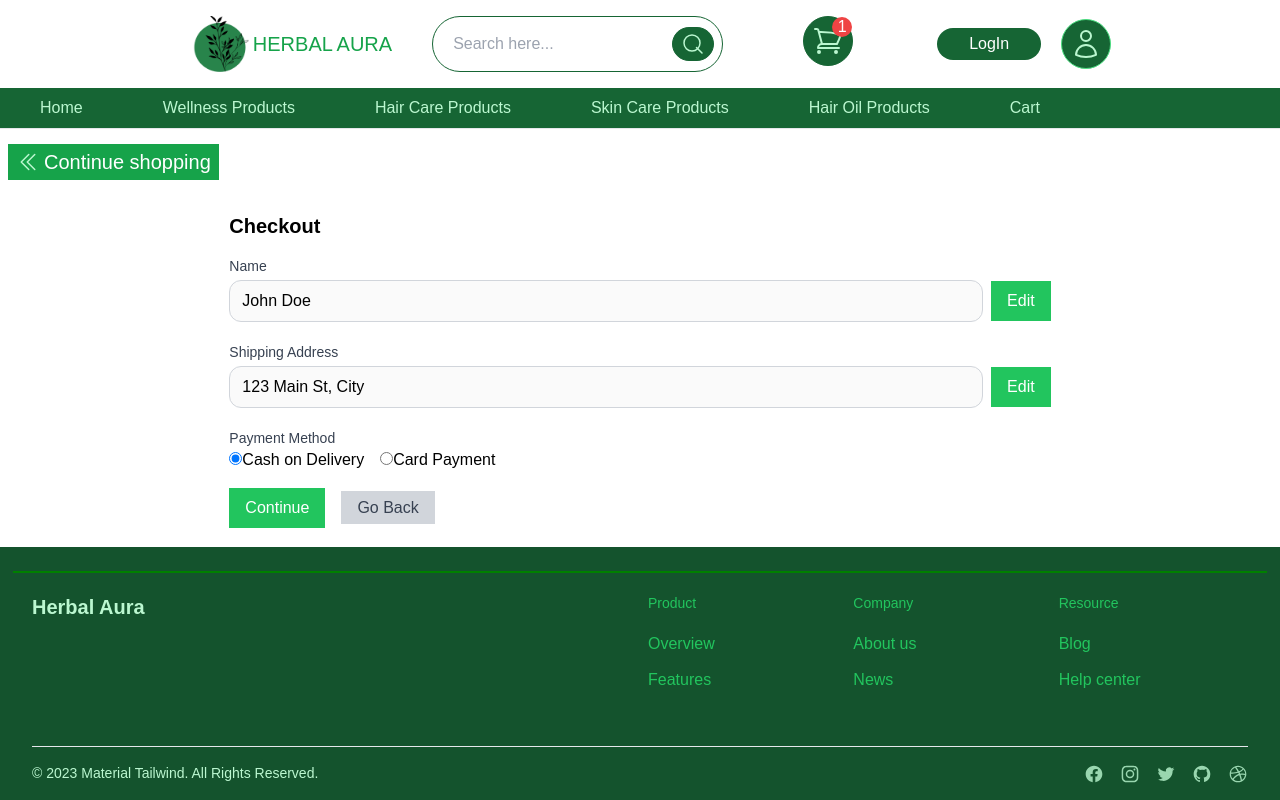
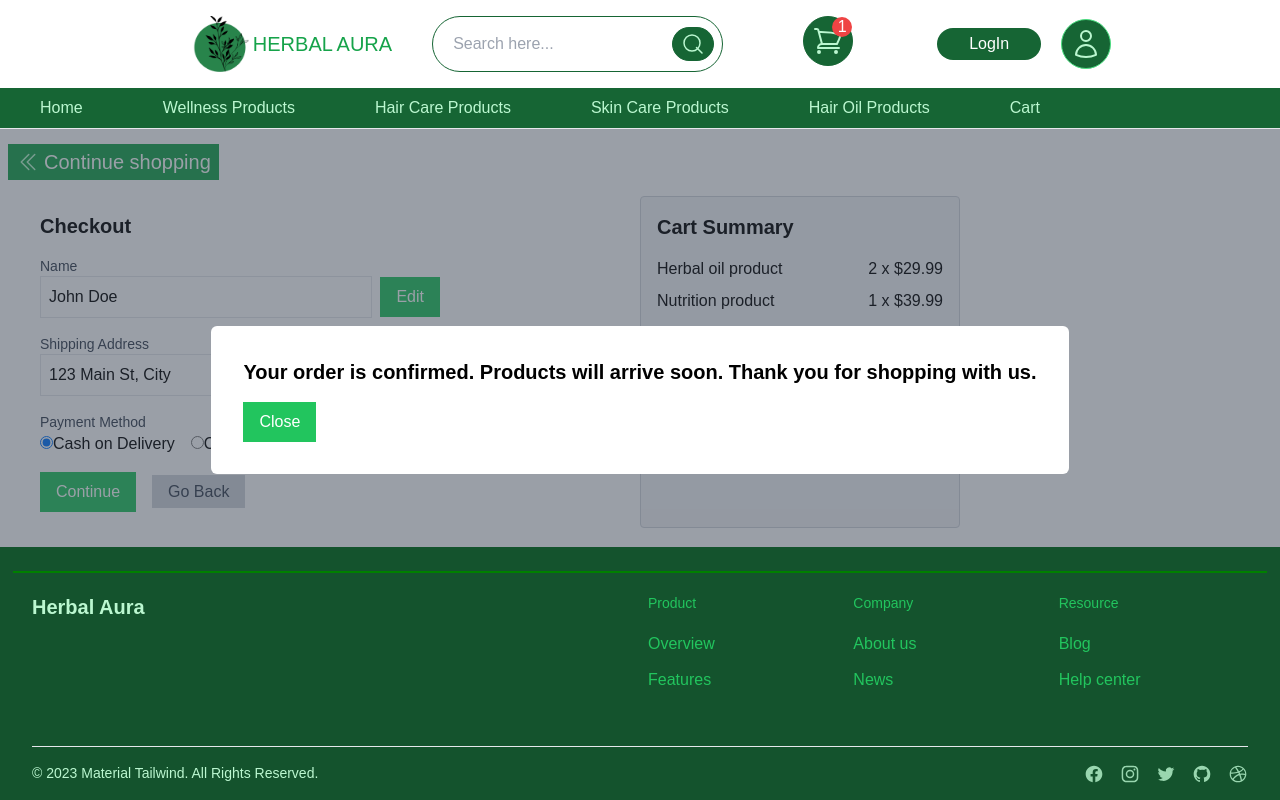
Before and after one commit to MIHIRI099/Herbal_Aura_website, a React (Vite) app in the folder client/: page /checkout in a window 1280 px wide. Both pictures are taken after a click on the button "Continue". Built offline with nearby package versions, Linux system fonts and the light colour scheme; no server answers.

Commit message:
update ui

```diff
--- /dev/null
+++ b/client/src/components/ConfirmationDialog.jsx
@@ -0,0 +1,22 @@
+/* eslint-disable react/prop-types */
+// ConfirmationDialog.jsx
+const ConfirmationDialog = ({ isOpen, onClose }) => {
+  return (
+    <>
+      {isOpen && (
+        <div className="fixed top-0 left-0 w-full h-full flex items-center justify-center bg-gray-700 bg-opacity-50">
+          <div className="bg-white p-8 rounded-md">
+            <p className="text-xl font-semibold mb-4">
+              Your order is confirmed. Products will arrive soon. Thank you for shopping with us.
+            </p>
+            <button onClick={onClose} className="bg-green-500 text-white px-4 py-2">
+              Close
+            </button>
+          </div>
+        </div>
+      )}
+    </>
+  );
+};
+
+export default ConfirmationDialog;
--- a/client/src/components/ProductBox.jsx
+++ b/client/src/components/ProductBox.jsx
@@ -34,10 +34,10 @@ const ProductBox = ({ image, name, description, price, productId }) => {
           <p>{description}</p>
           <p className='font-weight-bold'>Price: ${price}</p>
           <div className="flex mt-3 space-x-0.5">
-            <button onClick={handleBuyNow} className="bg-red-700 hover:bg-red-200 h-10 text-white text-xs font-bold py-2 px-4 rounded">
+            <button onClick={handleBuyNow} className="bg-green-800 hover:bg-red-200 h-10 text-white text-xs font-bold py-2 px-4 rounded">
               Buy Now
             </button>
-            <button onClick={handleAddToCart} className="bg-green-800 hover:bg-green-200 h-10 text-white text-xs font-bold py-2 px-4 rounded">
+            <button onClick={handleAddToCart} className="bg-red-700 hover:bg-green-200 h-10 text-white text-xs font-bold py-2 px-4 rounded">
               Add to Cart
             </button>
           </div>
--- a/client/src/pages/CartPage.jsx
+++ b/client/src/pages/CartPage.jsx
@@ -1,27 +1,27 @@
 
-import Header from '../components/Header';
-import NavigationBar from '../components/NavigationBar';
 import { Link } from "react-router-dom";
 import CartTile from '../components/CartTile';
 import { useState } from 'react'; // Import the CartTile component
-import Footer from '../components/footer';
+
 
 const CartPage = () => {
   const [selectedItems, setSelectedItems] = useState([]);
-  const cartItems = [
-    { id: 1, image: '/images/img1.png',name: 'Herbal oil product', price: 29.99, quantity: 2 },
-    { id: 2, image: '/images/img2.png',name: 'Nutrition product', price: 39.99, quantity: 1 },
-    { id: 3, image: '/images/img3.png',name: 'Hare care product', price: 49.99, quantity: 1 },
-
-  ];
-
+  const [cartItems, setCartItems] = useState([
+    { id: 1, image: '/images/img1.png', name: 'Herbal oil product', price: 29.99, quantity: 2 },
+    { id: 2, image: '/images/img2.png', name: 'Nutrition product', price: 39.99, quantity: 1 },
+    { id: 3, image: '/images/img3.png', name: 'Hair care product', price: 49.99, quantity: 1 },
+    { id: 1, image: '/images/img1.png', name: 'Herbal oil product', price: 29.99, quantity: 2 },
+    { id: 2, image: '/images/img2.png', name: 'Nutrition product', price: 39.99, quantity: 1 },
+    { id: 3, image: '/images/img3.png', name: 'Hair care product', price: 49.99, quantity: 1 },
+  ]);
   const calculateTotal = (items) => {
     return items.reduce((total, item) => total + item.price * item.quantity, 0);
   };
 
   const handleRemoveItem = (itemId) => {
-    // Implement your remove logic here
-    console.log(`Remove item with ID ${itemId}`);
+    // Remove the item with the specified itemId from the cart
+    const updatedCartItems = cartItems.filter((item) => item.id !== itemId);
+    setCartItems(updatedCartItems);
   };
 
   const handleToggleCheckout = (itemId, isSelected) => {
--- a/client/src/pages/CheckOutpage.jsx
+++ b/client/src/pages/CheckOutpage.jsx
@@ -1,23 +1,40 @@
 import { useState } from 'react';
 import { Link } from 'react-router-dom';
-import Header from '../components/Header';
-import NavigationBar from '../components/NavigationBar';
-import Footer from '../components/footer';
+import ConfirmationDialog from '../components/ConfirmationDialog';
 // Import your CartTile component
 
 const CheckoutPage = () => {
   const [name, setName] = useState('John Doe'); // Replace with data from your database
   const [address, setAddress] = useState('123 Main St, City'); // Replace with data from your database
-  const [paymentMethod, setPaymentMethod] = useState('cod'); // Default to Cash on Delivery
-
-  const handleEditClick = () => {
-    // Handle the edit button click to enable editing of name and address
+  const [paymentMethod, setPaymentMethod] = useState('cod');
+  const [isConfirmationOpen, setConfirmationOpen] = useState(false); // Default to Cash on Delivery
+  const [isNameEditing, setNameEditing] = useState(false);
+  const [isAddressEditing, setAddressEditing] = useState(false);
+  const handleEditClick = (field) => {
+    // Toggle edit mode for the specified field
+    if (field === 'name') {
+      setNameEditing(!isNameEditing);
+    } else if (field === 'address') {
+      setAddressEditing(!isAddressEditing);
+    }
+  };
+  const handleContinueClick = () => {
+    // Handle the continue button click to proceed with the order
+    // Show the confirmation dialog
+    setConfirmationOpen(true);
   };
 
-  const handleContinueClick = () => {
-    // Handle the continue button click to proceed with the order
+  const handleConfirmationClose = () => {
+    // Close the confirmation dialog
+    setConfirmationOpen(false);
   };
+  const cartItems = [
+    { id: 1, image: '/images/img1.png',name: 'Herbal oil product', price: 29.99, quantity: 2 },
+    { id: 2, image: '/images/img2.png',name: 'Nutrition product', price: 39.99, quantity: 1 },
+    { id: 3, image: '/images/img3.png',name: 'Hare care product', price: 49.99, quantity: 1 },
 
+  ];
+  const totalPrice = cartItems.reduce((total, item) => total + item.quantity * item.price, 0);
   return (
     <div className=''>
       <div className="flex py-4 px-2 rounded-m'">
@@ -31,38 +48,70 @@ const CheckoutPage = () => {
         </Link>
       </div>
 
-      <div className="flex justify-center">
+      <div className="grid grid-cols-2">
         {/* Left Side */}
-        <div className="w-2/3 p-4">
+        <div className="w-3/4 px-10 py-4">
           <h1 className="text-xl font-semibold mb-4">Checkout</h1>
           <div className="mb-4">
             <label className="block text-sm font-medium text-gray-700">Name</label>
             <div className="flex items-center">
+              {isNameEditing ? (
+                <>
                   <input
                     type="text"
                     value={name}
                     onChange={(e) => setName(e.target.value)}
                     className="border p-2 w-full"
-                disabled
                   />
-              <button onClick={handleEditClick} className="ml-2 bg-green-500 text-white px-4 py-2">
+                  <button
+                    onClick={() => handleEditClick('name')}
+                    className="ml-2 bg-green-500 text-white px-4 py-2"
+                  >
+                    Save
+                  </button>
+                </>
+              ) : (
+                <>
+                  <span className="border p-2 w-full">{name}</span>
+                  <button
+                    onClick={() => handleEditClick('name')}
+                    className="ml-2 bg-green-500 text-white px-4 py-2"
+                  >
                     Edit
                   </button>
+                </>
+              )}
             </div>
           </div>
           <div className="mb-4">
             <label className="block text-sm font-medium text-gray-700">Shipping Address</label>
             <div className="flex items-center">
+              {isAddressEditing ? (
+                <>
                   <input
                     type="text"
                     value={address}
                     onChange={(e) => setAddress(e.target.value)}
                     className="border p-2 w-full"
-                disabled
                   />
-              <button onClick={handleEditClick} className="ml-2 bg-green-500 text-white px-4 py-2">
+                  <button
+                    onClick={() => handleEditClick('address')}
+                    className="ml-2 bg-green-500 text-white px-4 py-2"
+                  >
+                    Save
+                  </button>
+                </>
+              ) : (
+                <>
+                  <span className="border p-2 w-full">{address}</span>
+                  <button
+                    onClick={() => handleEditClick('address')}
+                    className="ml-2 bg-green-500 text-white px-4 py-2"
+                  >
                     Edit
                   </button>
+                </>
+              )}
             </div>
           </div>
           <div className="mb-4">
@@ -97,7 +146,25 @@ const CheckoutPage = () => {
         </div>
 
         {/* Right Side - Cart Summary */}
+        <div className="col-span-1 p-4 w-1/2 content-right bg-gray-100 border border-gray-300 rounded">
+  <h2 className="text-xl font-semibold mb-4">Cart Summary</h2>
 
+  {/* Cart Items */}
+  <ul>
+    {cartItems.map((item) => (
+      <li key={item.id} className="flex justify-between mb-2">
+        <span>{item.name}</span>
+        <span>{item.quantity} x ${item.price.toFixed(2)}</span>
+      </li>
+    ))}
+  </ul>
+
+  {/* Total Price */}
+  <div className="mt-4">
+    <span className="font-semibold">Total:</span> ${totalPrice.toFixed(2)}
+  </div>
+</div>
+        <ConfirmationDialog isOpen={isConfirmationOpen} onClose={handleConfirmationClose} />
       </div>
     </div>
   );
--- a/client/src/pages/RegisterPage.jsx
+++ b/client/src/pages/RegisterPage.jsx
@@ -1,9 +1,7 @@
 import { useState } from "react";
 import { Link } from "react-router-dom";
 import axios from "axios";
-import Header1 from "../components/Header1";
-import NavigationBar from "../components/NavigationBar";
-import Footer from '../components/footer';
+
 
 export default function RegisterPage() {
   const [full_name, setName] = useState("");
@@ -67,14 +65,17 @@ export default function RegisterPage() {
               value={full_name}
               onChange={(e) => setName(e.target.value)}
             />
-            <label htmlFor="Gender">Gender</label>
-            <input
-              type="text"
+             <label htmlFor="Gender">Gender</label>
+            <select
               name="Gender"
-              placeholder="Male/Female/Other"
               value={gender}
               onChange={(e) => setGender(e.target.value)}
-            />
+            >
+              <option value="" disabled>Select Gender</option>
+              <option value="Male">Male</option>
+              <option value="Female">Female</option>
+              <option value="Other">Other</option>
+            </select>
             <div className="flex">
               <div className="mr-2">
                 <label htmlFor="day">Day</label>
```
Also changed, not shown: client/src/pages/ProductCatalog.jsx (+4 -4 lines). Lines whose indentation alone changed are shown as unchanged.
